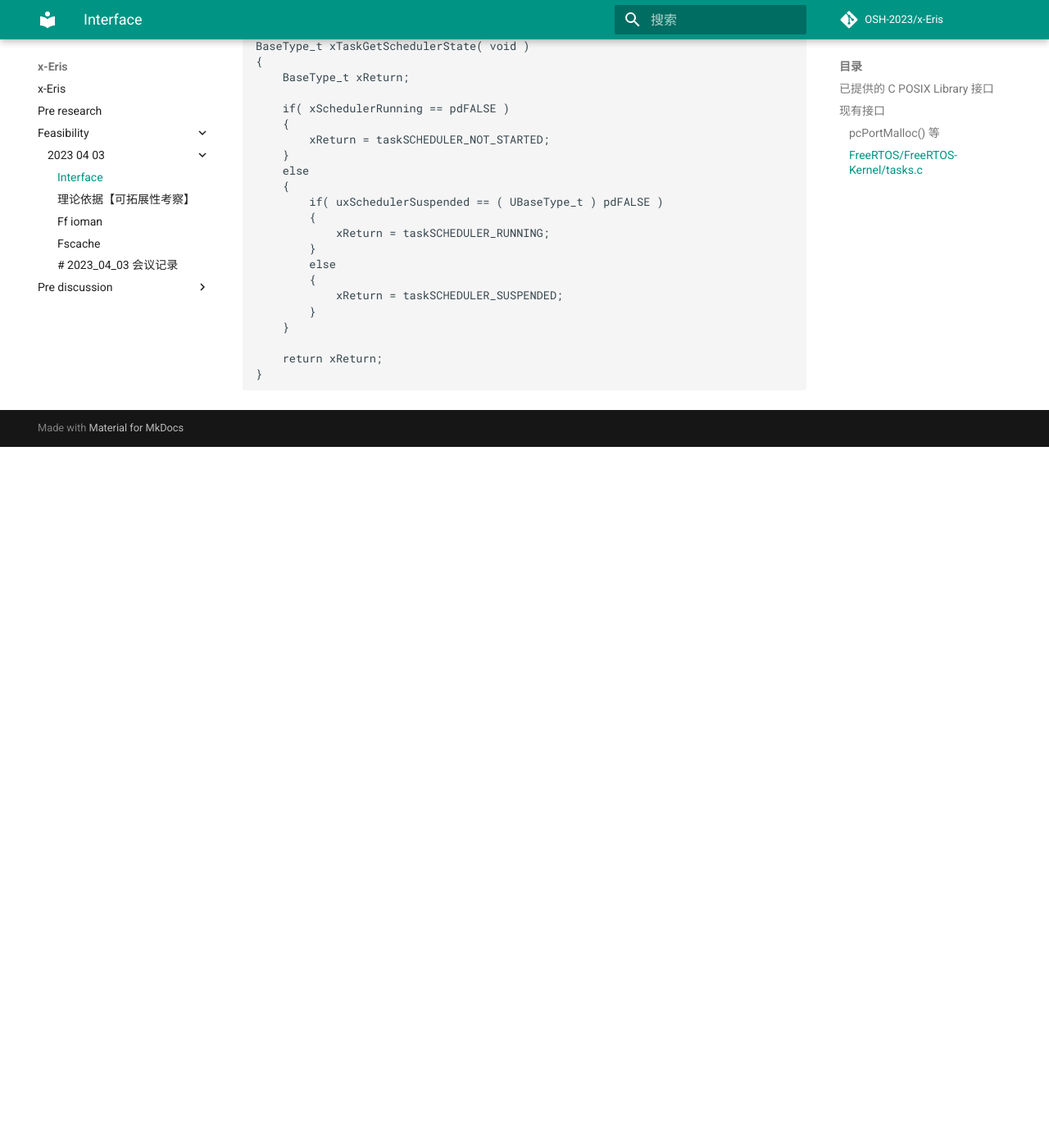
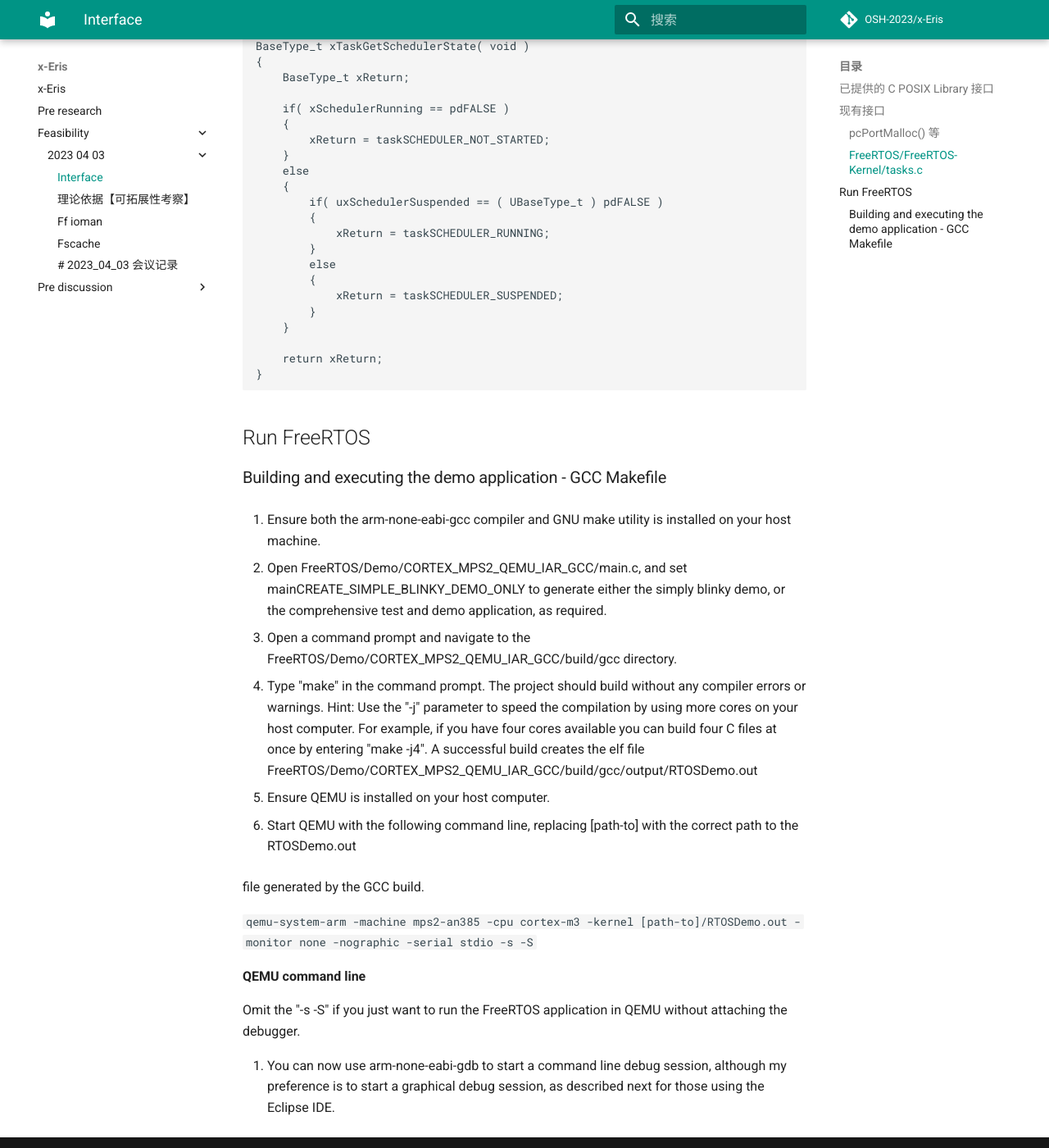
Before and after one commit to OSH-2023/x-Eris, an MkDocs documentation site: the page built from reports/feasibility/2023_04_03/Interface.md, in a window 1280 px wide and 1400 px high, scrolled down 4285 px. Shown: the whole window at 82% size. Built offline with MkDocs 1.6.1 and Material for MkDocs 9.7.7, drawn with Linux system fonts in a browser that asks for light colours; comment, search, counter and statistics services are not loaded; before the commit the page ends 4830 px from its top, so only the background shows below that.

Commit message:
add how to run freertos

````diff
--- a/reports/feasibility/2023_04_03/Interface.md
+++ b/reports/feasibility/2023_04_03/Interface.md
@@ -209,3 +209,37 @@
     return xReturn;
 }
 ```
+
+## Run FreeRTOS
+
+### Building and executing the demo application - GCC Makefile
+
+1. Ensure both the arm-none-eabi-gcc compiler and GNU make utility is installed on your host machine.
+
+2. Open FreeRTOS/Demo/CORTEX_MPS2_QEMU_IAR_GCC/main.c, and set mainCREATE_SIMPLE_BLINKY_DEMO_ONLY to generate either the simply blinky demo, or the comprehensive test and demo application, as required.
+
+
+
+3. Open a command prompt and navigate to the FreeRTOS/Demo/CORTEX_MPS2_QEMU_IAR_GCC/build/gcc directory.
+
+
+
+4. Type "make" in the command prompt. The project should build without any compiler errors or warnings. Hint: Use the "-j" parameter to speed the compilation by using more cores on your host computer. For example, if you have four cores available you can build four C files at once by entering "make -j4". A successful build creates the elf file FreeRTOS/Demo/CORTEX_MPS2_QEMU_IAR_GCC/build/gcc/output/RTOSDemo.out
+
+5. Ensure QEMU is installed on your host computer.
+
+
+
+6. Start QEMU with the following command line, replacing [path-to] with the correct path to the RTOSDemo.out
+
+   file generated by the GCC build.
+
+   ```
+   qemu-system-arm -machine mps2-an385 -cpu cortex-m3 -kernel [path-to]/RTOSDemo.out -monitor none -nographic -serial stdio -s -S
+   ```
+
+   **QEMU command line**
+
+   Omit the "-s -S" if you just want to run the FreeRTOS application in QEMU without attaching the debugger.
+
+7. You can now use arm-none-eabi-gdb to start a command line debug session, although my preference is to start a graphical debug session, as described next for those using the Eclipse IDE.
````
